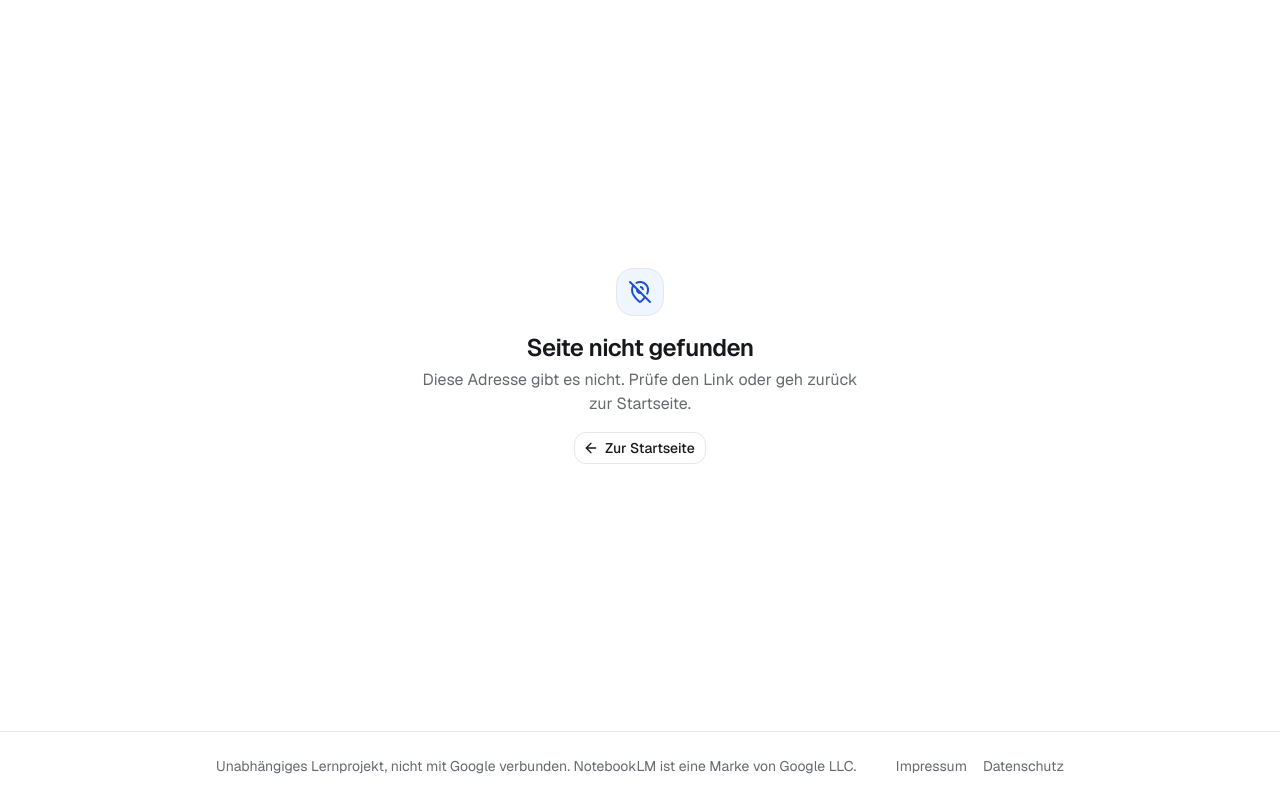
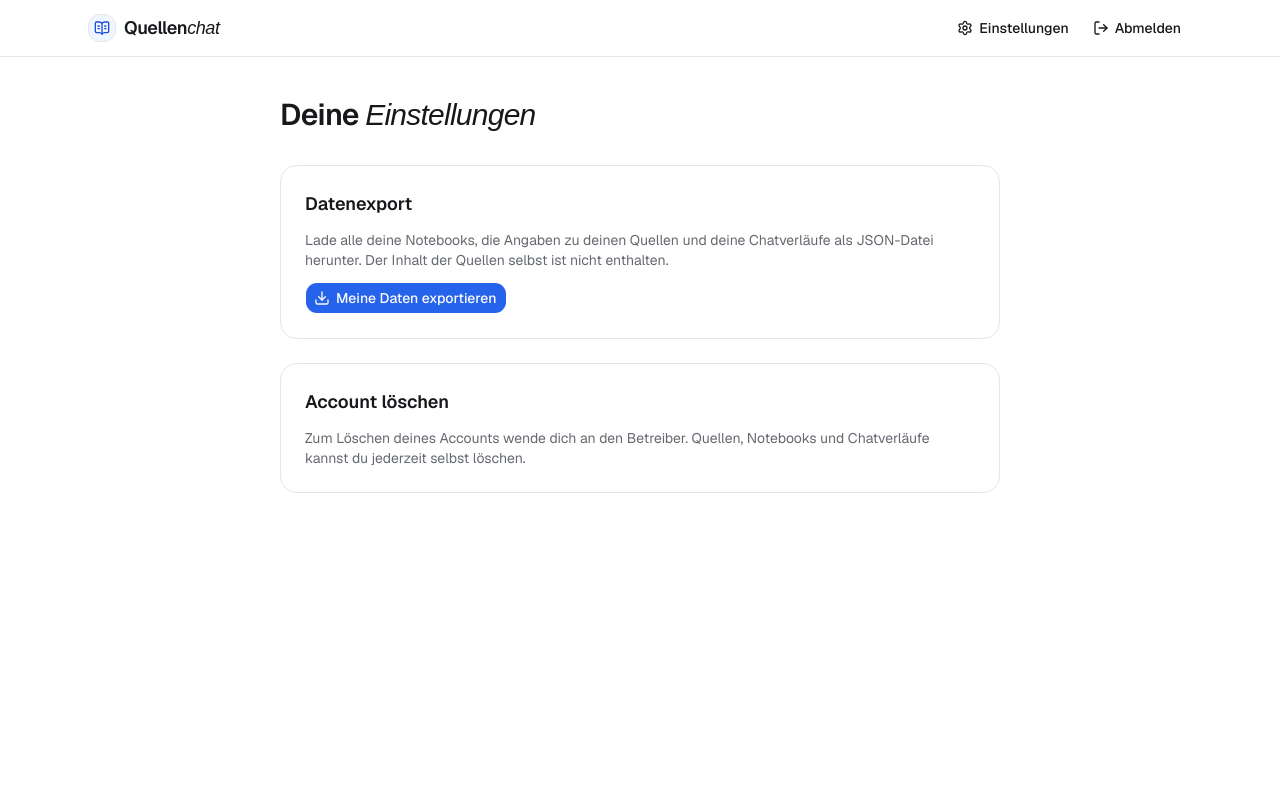
Before and after one commit to CemDCoding/NotebookLM_Clone, a Next.js app in the folder apps/web/: page /settings in a window 1280 px wide. Before the commit this address had no page. Built offline with nearby package versions, Linux system fonts and the light colour scheme; no server answers; a web font is replaced by a local one.

Commit message:
feat(web): add settings page with data export

```diff
--- a/apps/web/src/app/(app)/layout.tsx
+++ b/apps/web/src/app/(app)/layout.tsx
@@ -1,6 +1,7 @@
-import { BookOpenText } from 'lucide-react';
+import { BookOpenText, Settings } from 'lucide-react';
 import Link from 'next/link';
 import type { ReactNode } from 'react';
+import { Button } from '@/components/ui/button';
 import { LogoutButton } from '@/features/auth/logout-button';
 import { NOTEBOOKS_PATH } from '@/lib/supabase/route-access';
 
@@ -29,7 +30,15 @@ export default function AppLayout({ children }: AppLayoutProps) {
               Quellen<span className="font-serif font-normal italic">chat</span>
             </span>
           </Link>
-          <LogoutButton />
+          <nav aria-label="Konto" className="flex items-center gap-1">
+            <Button asChild variant="ghost">
+              <Link href="/settings">
+                <Settings aria-hidden="true" data-icon="inline-start" />
+                Einstellungen
+              </Link>
+            </Button>
+            <LogoutButton />
+          </nav>
         </div>
       </header>
       <main className="flex flex-1 flex-col">{children}</main>
--- /dev/null
+++ b/apps/web/src/app/(app)/settings/page.tsx
@@ -0,0 +1,17 @@
+import type { Metadata } from 'next';
+import { SettingsView } from '@/features/account/settings-view';
+
+export const metadata: Metadata = {
+  title: 'Einstellungen',
+};
+
+export default function SettingsPage() {
+  return (
+    <div className="mx-auto flex w-full max-w-3xl flex-col gap-8 px-6 py-10">
+      <h1 className="font-heading text-3xl font-semibold tracking-tight">
+        Deine <span className="font-serif font-normal italic">Einstellungen</span>
+      </h1>
+      <SettingsView />
+    </div>
+  );
+}
--- /dev/null
+++ b/apps/web/src/features/account/export-button.tsx
@@ -0,0 +1,40 @@
+'use client';
+
+import { Download } from 'lucide-react';
+import { useState } from 'react';
+import { toast } from 'sonner';
+import { Button } from '@/components/ui/button';
+import { toErrorMessage } from '@/features/notebooks/to-error-message';
+import { fetchExportFile, saveFile } from './export-file';
+
+export function ExportButton() {
+  const [isPending, setIsPending] = useState(false);
+  const [error, setError] = useState<string | null>(null);
+
+  async function handleExport() {
+    setIsPending(true);
+    setError(null);
+    try {
+      saveFile(await fetchExportFile());
+      toast.success('Dein Export wurde heruntergeladen.');
+    } catch (exportError) {
+      setError(toErrorMessage(exportError));
+    } finally {
+      setIsPending(false);
+    }
+  }
+
+  return (
+    <div className="flex flex-col items-start gap-3">
+      <Button onClick={handleExport} disabled={isPending}>
+        <Download aria-hidden="true" data-icon="inline-start" />
+        {isPending ? 'Export wird erstellt …' : 'Meine Daten exportieren'}
+      </Button>
+      {error && (
+        <p role="alert" className="text-sm text-destructive">
+          {error}
+        </p>
+      )}
+    </div>
+  );
+}
--- /dev/null
+++ b/apps/web/src/features/account/export-file.ts
@@ -0,0 +1,45 @@
+import { ExportSchema } from '@notebooklm/shared';
+import { ApiError, apiFetchResponse } from '@/lib/api-client';
+
+const INVALID_EXPORT_MESSAGE = 'Der Export konnte nicht gelesen werden. Bitte versuche es erneut.';
+
+/** Name of the download. Built here because CORS does not expose the API's Content-Disposition. */
+export function exportFileName(now: Date): string {
+  return `quellenchat-export-${now.toISOString().slice(0, 10)}.json`;
+}
+
+/**
+ * Fetches the export and returns it as a file. The body is validated and re-serialized, so
+ * only fields known to `ExportSchema` end up in the download.
+ */
+export async function fetchExportFile(now = new Date()): Promise<{ name: string; blob: Blob }> {
+  const response = await apiFetchResponse('/me/export');
+
+  let json: unknown;
+  try {
+    json = await response.json();
+  } catch (error) {
+    throw new ApiError(response.status, INVALID_EXPORT_MESSAGE, undefined, { cause: error });
+  }
+  const parsed = ExportSchema.safeParse(json);
+  if (!parsed.success) {
+    throw new ApiError(response.status, INVALID_EXPORT_MESSAGE, undefined, {
+      cause: parsed.error,
+    });
+  }
+
+  const blob = new Blob([JSON.stringify(parsed.data, null, 2)], { type: 'application/json' });
+  return { name: exportFileName(now), blob };
+}
+
+/** Hands the file to the browser's download; there is no other way to save a Blob client-side. */
+export function saveFile({ name, blob }: { name: string; blob: Blob }): void {
+  const url = URL.createObjectURL(blob);
+  const link = document.createElement('a');
+  link.href = url;
+  link.download = name;
+  document.body.append(link);
+  link.click();
+  link.remove();
+  URL.revokeObjectURL(url);
+}
--- /dev/null
+++ b/apps/web/src/features/account/settings-view.tsx
@@ -0,0 +1,33 @@
+import { ExportButton } from './export-button';
+
+export function SettingsView() {
+  return (
+    <div className="flex flex-col gap-6">
+      <section
+        aria-labelledby="export-heading"
+        className="flex flex-col gap-3 rounded-xl border p-6"
+      >
+        <h2 id="export-heading" className="font-heading text-lg font-semibold">
+          Datenexport
+        </h2>
+        <p className="text-sm text-muted-foreground">
+          Lade alle deine Notebooks, die Angaben zu deinen Quellen und deine Chatverläufe als
+          JSON-Datei herunter. Der Inhalt der Quellen selbst ist nicht enthalten.
+        </p>
+        <ExportButton />
+      </section>
+      <section
+        aria-labelledby="delete-heading"
+        className="flex flex-col gap-3 rounded-xl border p-6"
+      >
+        <h2 id="delete-heading" className="font-heading text-lg font-semibold">
+          Account löschen
+        </h2>
+        <p className="text-sm text-muted-foreground">
+          Zum Löschen deines Accounts wende dich an den Betreiber. Quellen, Notebooks und
+          Chatverläufe kannst du jederzeit selbst löschen.
+        </p>
+      </section>
+    </div>
+  );
+}
```
Also changed, not shown: 1 other file (tests, documents, lock files or other folders).
